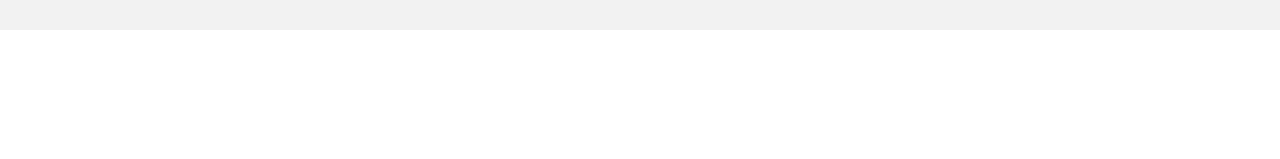
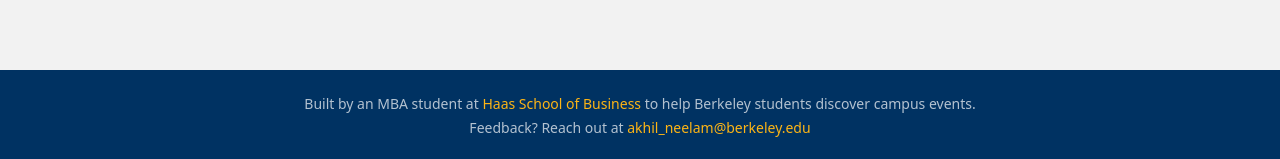
Before and after one commit to akhil-neelam-ai/Cal-Events-Discovery, a React (Vite) app: page / in a window 1280 px wide. Shown: the part 9815-9974 px from the top of the page. Before the commit the page ends 9845 px from the top, so only its background shows below. Built offline with nearby package versions, Linux system fonts and the light colour scheme.

Commit message:
Add footer with Haas MBA attribution and contact email

```diff
--- a/App.tsx
+++ b/App.tsx
@@ -640,6 +640,21 @@ export default function App() {
         )}
       </main>
 
+      {/* Footer */}
+      <footer className="bg-berkeley-blue text-white/70 py-6 mt-10">
+        <div className="container mx-auto px-4 text-center text-sm">
+          <p className="mb-1">
+            Built by an MBA student at <span className="text-berkeley-gold font-medium">Haas School of Business</span> to help Berkeley students discover campus events.
+          </p>
+          <p>
+            Feedback? Reach out at{' '}
+            <a href="mailto:akhil_neelam@berkeley.edu" className="text-berkeley-gold hover:underline">
+              akhil_neelam@berkeley.edu
+            </a>
+          </p>
+        </div>
+      </footer>
+
       {/* Event Detail Panel/Sheet */}
       {selectedEvent && (
         isMobile ? (
```
